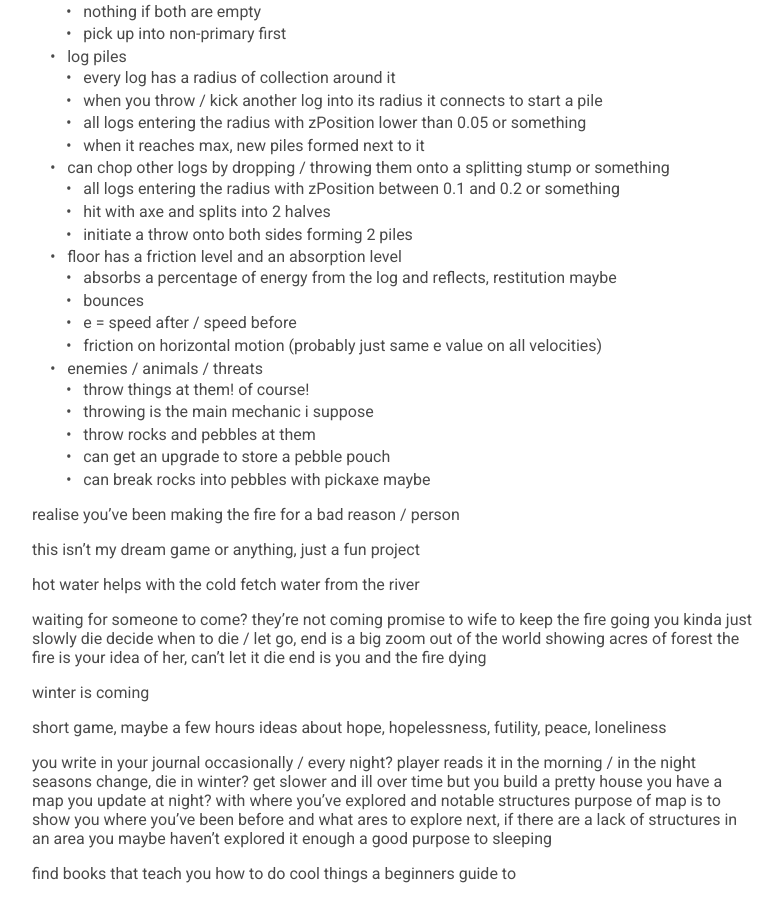
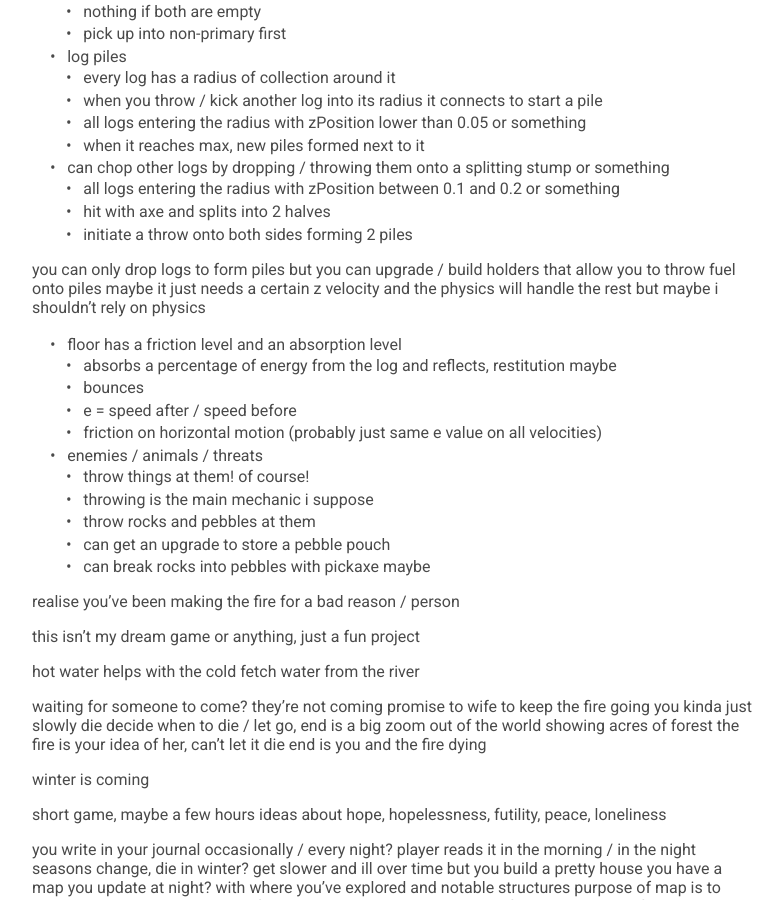
Before and after one commit to RoryByrne1/rorybyrne1.github.io, a Jekyll site: the page built from _devlogs/new/2025-12-14-hmm.md, in a window 1280 px wide and 900 px high, scrolled down 3652 px. Shown: the whole window, without its empty margins (248-1031 px from the left). Built offline with Jekyll 4.4.1, drawn with Linux system fonts in a browser that asks for light colours.

```diff
--- a/_devlogs/new/2025-12-14-hmm.md
+++ b/_devlogs/new/2025-12-14-hmm.md
@@ -180,6 +180,10 @@
     - hit with axe and splits into 2 halves
     - initiate a throw onto both sides forming 2 piles
 
+you can only drop logs to form piles
+but you can upgrade / build holders that allow you to throw fuel onto piles
+maybe it just needs a certain z velocity and the physics will handle the rest but maybe i shouldn't rely on physics
+
 - floor has a friction level and an absorption level
     - absorbs a percentage of energy from the log and reflects, restitution maybe
     - bounces
```
Also changed, not shown: draw/hall-of-fame.md (+1 -1 lines), works/draw.md (+2 -2 lines), works/pseudo3d.md (+3 -3 lines), works/readingstar.md (+2 -2 lines), works/solas.md (+1 -1 lines).
